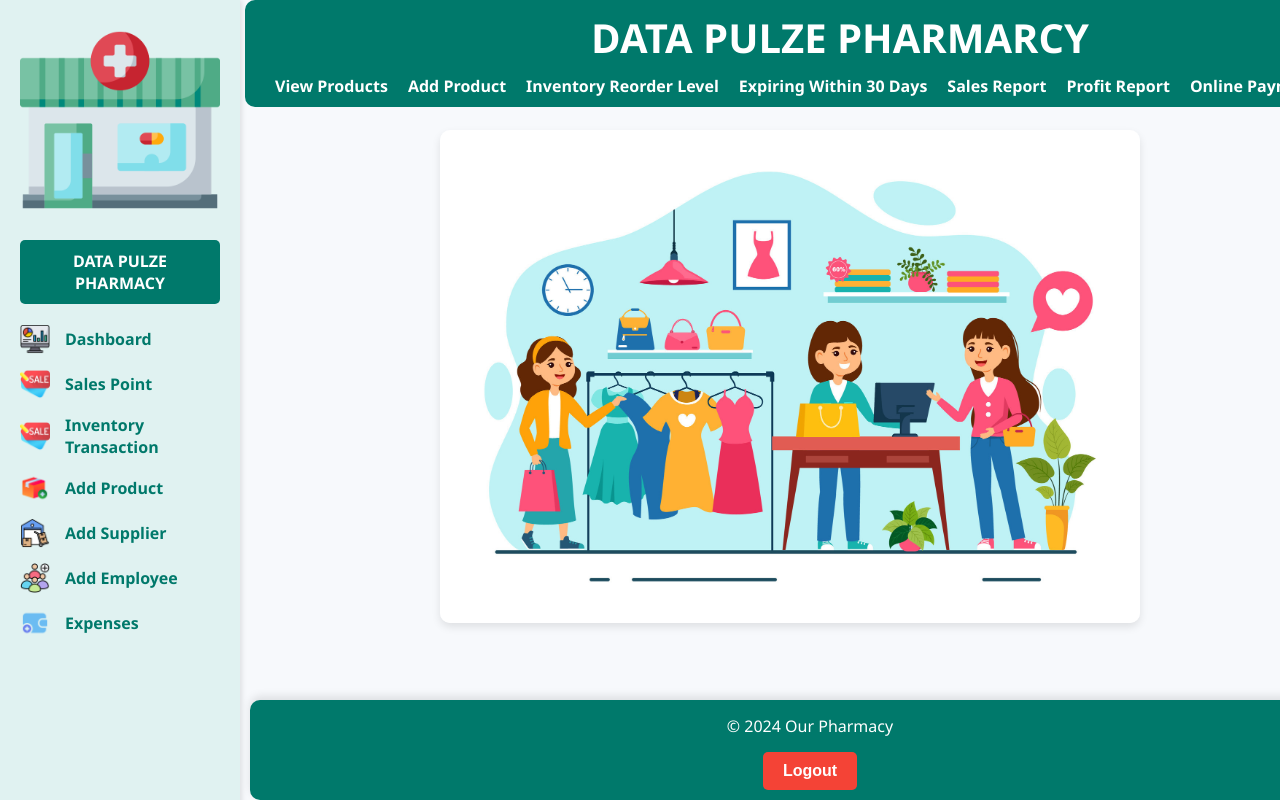
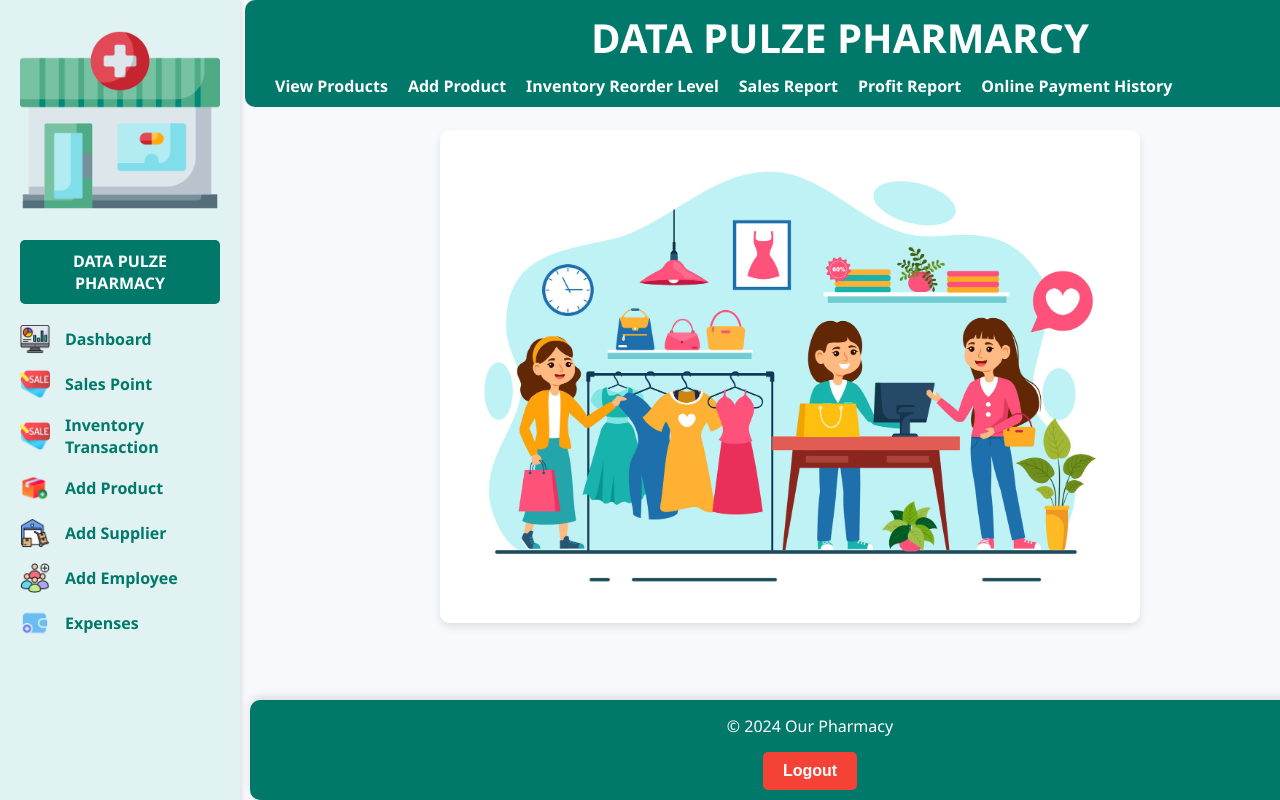
Before and after one commit to Derek1211212/webapp, a Flask app: page /home in a window 1280 px wide. Run offline with Flask 3, Linux system fonts and the light colour scheme; the visitor is signed in with stand-in values (Sample User, id 1).

Commit message:
Update index.html

```diff
--- a/templates/index.html
+++ b/templates/index.html
@@ -218,7 +218,6 @@
                     <li><a href="{{ url_for('view_products') }}">View Products</a></li>
                     <li><a href="{{ url_for('add_product') }}">Add Product</a></li>
                     <li><a href="{{ url_for('report') }}">Inventory Reorder Level</a></li>
-                    <li><a href="{{ url_for('expiring_products') }}">Expiring Within 30 Days</a></li>
                     <li><a href="{{ url_for('sales_report') }}">Sales Report</a></li>
                     <li><a href="{{ url_for('profit_report') }}">Profit Report</a></li>
                     <li><a href="{{ url_for('view_transactions') }}">Online Payment History</a></li>
```
